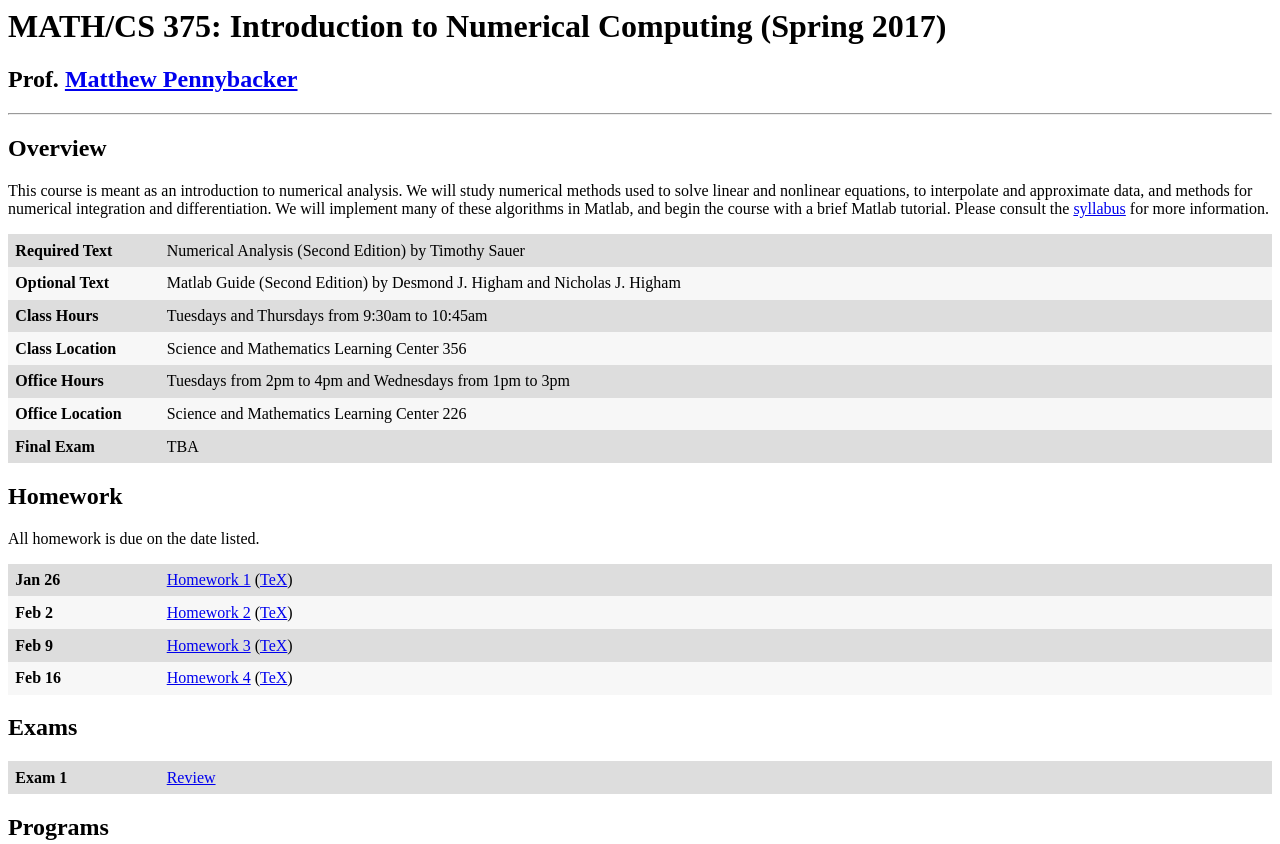
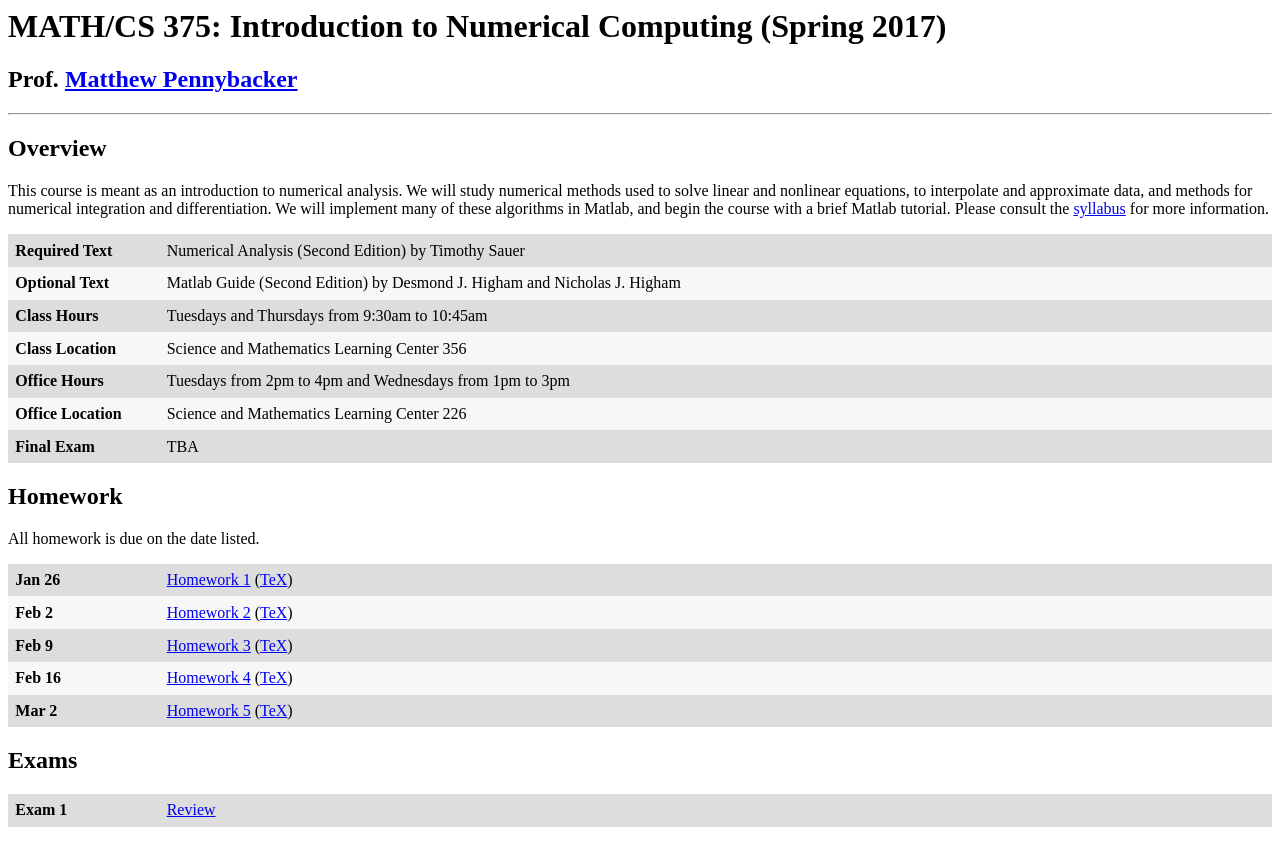
Before and after one commit to pennybacker/math375, a plain HTML site: page index.html in a window 1280 px wide. Shown: the top 844 px of the page. Drawn offline with Linux system fonts and the light colour scheme.

Commit message:
added homework 5

```diff
--- a/index.html
+++ b/index.html
@@ -80,6 +80,10 @@
   <th>Feb 16</th>
   <td><a href="homework4.pdf">Homework 4</a> (<a href="homework4.tex">TeX</a>)</td>
 </tr>
+<tr>
+  <th>Mar 2</th>
+  <td><a href="homework5.pdf">Homework 5</a> (<a href="homework5.tex">TeX</a>)</td>
+</tr>
 </table>
 
 <h2>Exams</h2>
```
Also changed, not shown: 2 other files.
